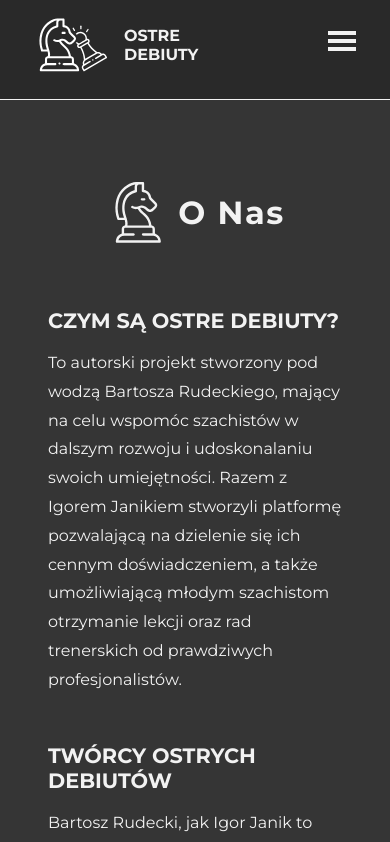
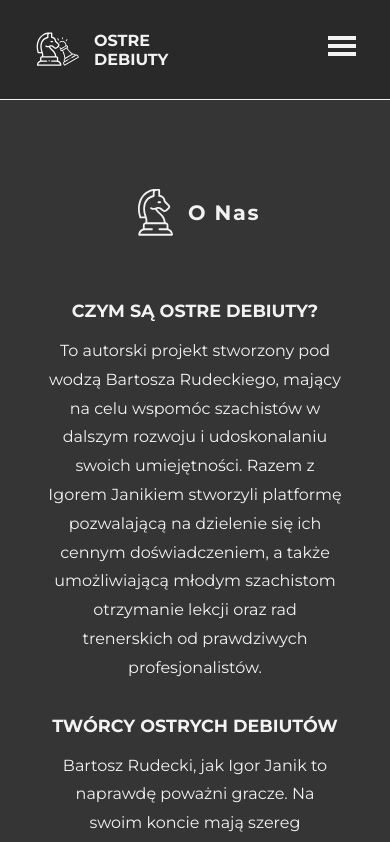
Before and after one commit to BartekKuzniewski/ostre-debiuty, a React (Vite) app: page /o-nas in a window 390 px wide. Shown: the top 842 px of the page. Built offline with nearby package versions, Linux system fonts and the light colour scheme.

Commit message:
change more styles for mobiles

```diff
--- a/src/components/Logo/Logo.module.css
+++ b/src/components/Logo/Logo.module.css
@@ -1,6 +1,7 @@
 .logo {
 	display: flex;
 	align-items: center;
+	justify-content: center;
 	gap: 0.75rem;
 }
 
@@ -13,3 +14,10 @@
 		font-size: 1rem;
 	}
 }
+
+@media (max-width: 576px) {
+	.logo img {
+		width: 50px;
+	}
+
+}
--- a/src/components/Navbar/Navbar.jsx
+++ b/src/components/Navbar/Navbar.jsx
@@ -1,8 +1,6 @@
 import { useState } from 'react';
 import { Logo } from '../Logo/Logo';
 import { GiHamburgerMenu } from 'react-icons/gi';
-import { FiUser } from 'react-icons/fi';
-
 import styles from './Navbar.module.css';
 import { NavLink } from 'react-router-dom';
 import { LuShoppingCart } from 'react-icons/lu';
@@ -42,11 +40,6 @@
 							</NavLink>
 						</li>
 						<li>
-							<NavLink className={styles.navItem} to='/zaloguj-sie'>
-								<FiUser />
-							</NavLink>
-						</li>
-						<li>
 							<NavLink className={styles.navItem} to='/koszyk'>
 								<LuShoppingCart />
 							</NavLink>
--- a/src/components/Navbar/Navbar.module.css
+++ b/src/components/Navbar/Navbar.module.css
@@ -1,6 +1,7 @@
 .nav {
 	width: 100%;
 	height: 100px;
+	display: flex;
 	padding: 1rem 2rem;
 	background-color: var(--color-dark);
 	border-bottom: 0.5px solid var(--color-default);
--- a/src/components/TeamMember/TeamMember.module.css
+++ b/src/components/TeamMember/TeamMember.module.css
@@ -35,3 +35,10 @@
         gap: 60px;
 	}
 }
+
+@media (max-width: 576px) {
+	.memberImg img {
+		width: 150px;
+	}
+
+}
--- a/src/views/AboutUs/AboutUs.module.css
+++ b/src/views/AboutUs/AboutUs.module.css
@@ -64,3 +64,43 @@
 		width: 100%;
 	}
 }
+
+@media (max-width: 576px) {
+	.aboutUsHeading {
+		width: 100%;
+		margin-bottom: 1.5rem;
+	}
+	.aboutUsHeading h2 {
+		font-size: 1.3rem;
+	}
+	.aboutUsHeading svg {
+		width: 50px;
+	}
+
+	.aboutUsSection {
+		margin-bottom: 0;
+	}
+
+	.aboutUsSectionText h3,
+	p {
+		text-align: center;
+	}
+
+	.aboutUsSectionText h3 {
+		font-size: 1.1rem;
+		margin: 2rem 0 0 0;
+	}
+	.knowUsContentInfo span {
+		font-size: 1.1rem;
+	}
+
+	.aboutUsSectionText p {
+		font-size: 1rem;
+		line-height: 1.8rem;
+	}
+
+	.ourTeamHeading {
+		margin-top: 3rem;
+		font-size: 1.5rem;
+	}
+}
--- a/src/views/Contact/Contact.module.css
+++ b/src/views/Contact/Contact.module.css
@@ -30,3 +30,15 @@
 	align-items: center;
 	justify-content: center;
 }
+
+@media (max-width: 576px) {
+	.contactHeading {
+		margin-bottom: 1.5rem;
+	}
+	.contactHeading h2 {
+		font-size: 1.4rem;
+	}
+	.contactHeading svg {
+		width: 50px;
+	}
+}
```
